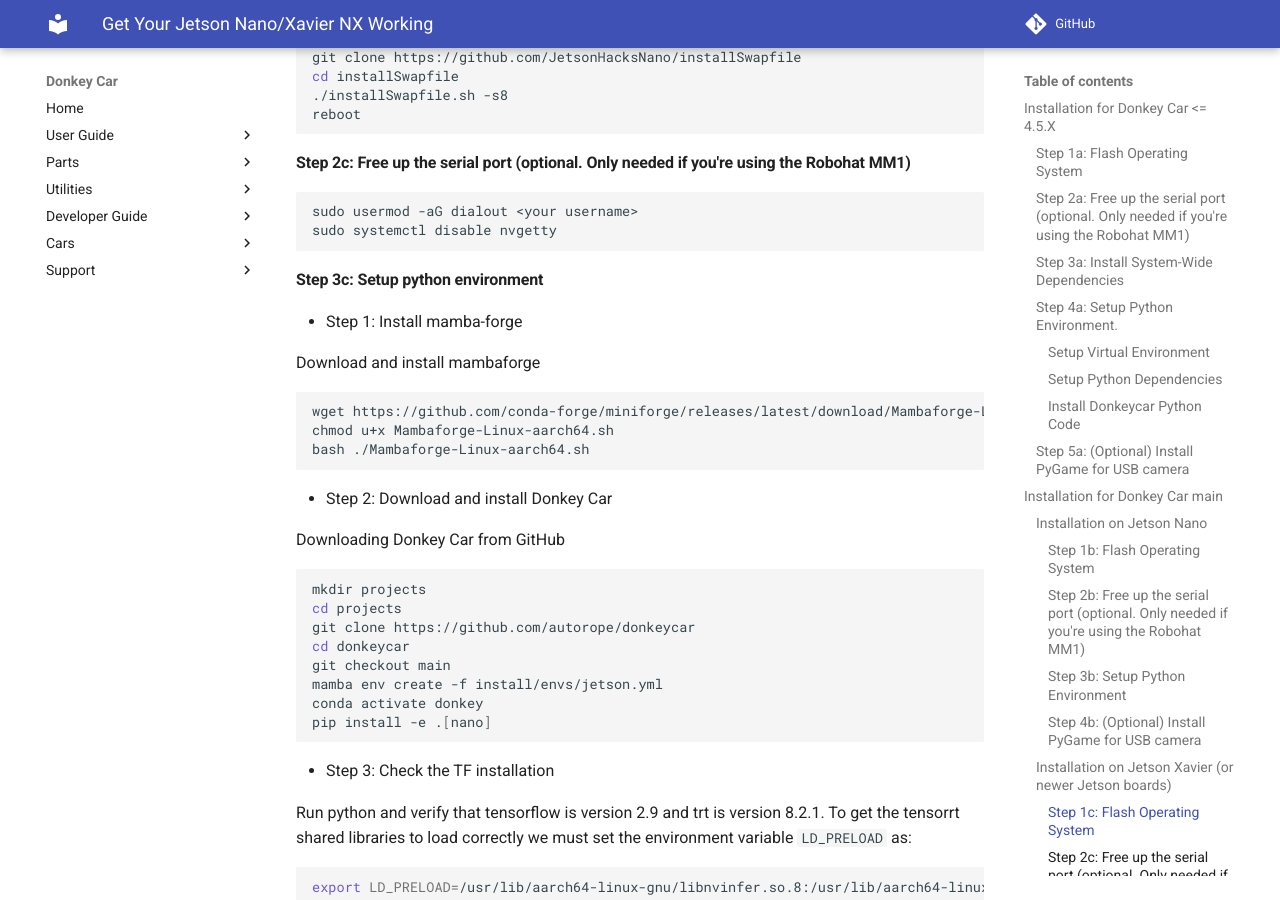
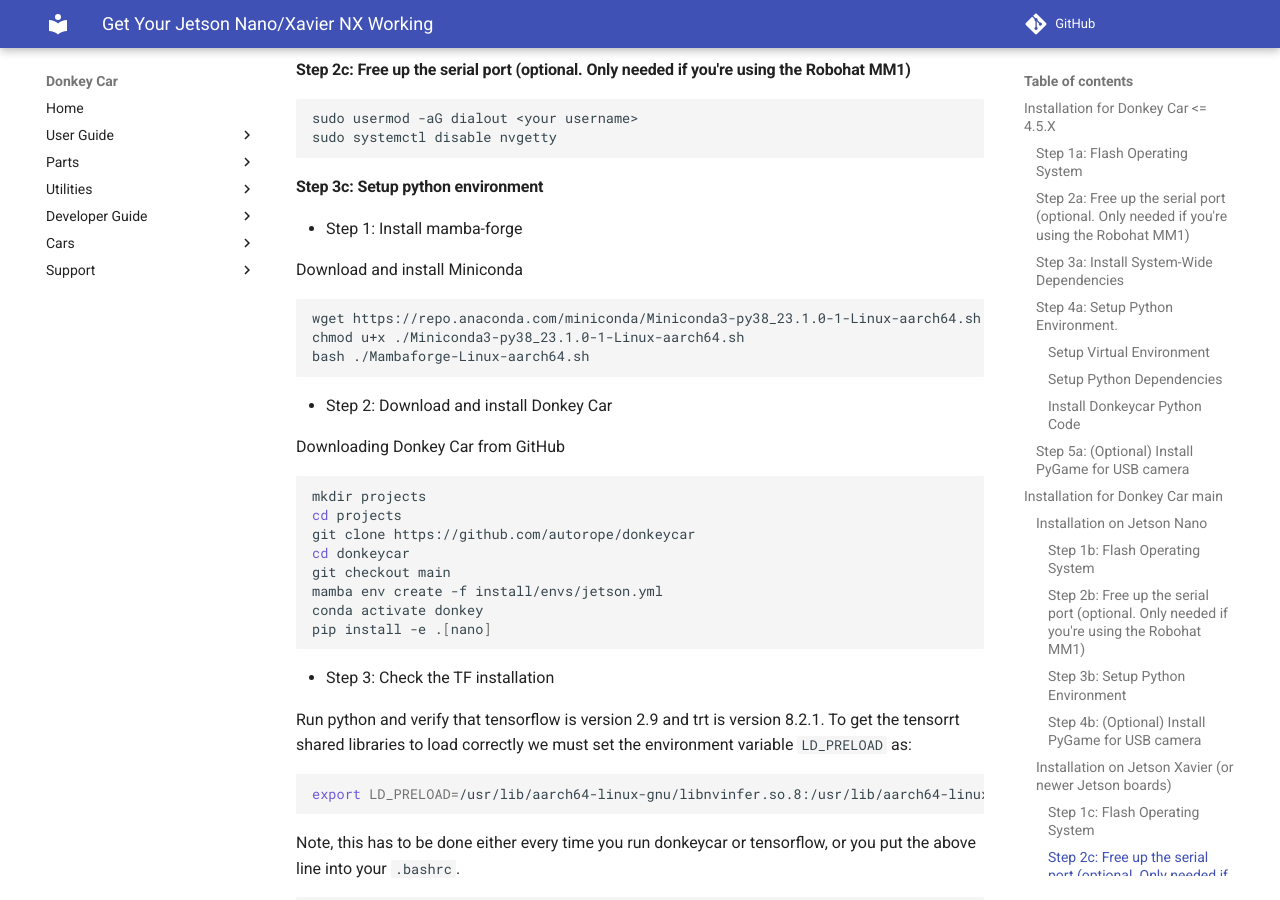
Before and after one commit to autorope/donkeydocs, an MkDocs documentation site: the page built from docs/guide/robot_sbc/setup_jetson_nano.md, in a window 1280 px wide and 900 px high, scrolled down 7895 px. Built offline with MkDocs 1.6.1 and Material for MkDocs 9.7.7, drawn with Linux system fonts in a browser that asks for light colours; comment, search, counter and statistics services are not loaded; part of the change alters nothing that is shown; some of the changed text lies outside the part shown.

Commit message:
Update jetson doc * Replace mermaid graph w/ table

````diff
--- a/docs/guide/robot_sbc/setup_jetson_nano.md
+++ b/docs/guide/robot_sbc/setup_jetson_nano.md
@@ -24,17 +24,14 @@ microSD card with U3 speed, like for example
 [this SanDisk SD Card.](https://www.amazon.com/SanDisk-128GB-Extreme-microSD-Adapter/dp/B07FCMKK5X/ref=sr_1_4?crid=1J19V1ZZ4EVQ5&keywords=SanDisk+128GB+Extreme+microSDXC+UHS-I&qid=1676908353&sprefix=sandisk+128gb+extreme+microsdxc+uhs-i%2Caps%2C121&sr=8-4)
 
 
-Here is a simple chart:
+These are the supported versions:
 
-``` mermaid
-graph TD;
-    A[Donkey Version]-->B[<= 4.5.X];
-    A[Donkey Version]-->C[>= 5.X, i.e. main]
-    B-->D[<b>Jetson Nano</b> <br> Jetpack 4.5.2 <br> Python 3.6 <br> Tensorflow 2.3.1];
-    B-->E[<b>Jetson Xavier</b> <br> Not supported];
-    C-->F[<b>Jetson Nano</b> <br> Jetpack 4.6.2 <br> Python 3.9 <br> Tensorflow 2.9]
-    C-->G[<b>Jetson Xavier</b> <br> Jetpack 5.0.2 <br> Python 3.8 <br> Tensorflow 2.9]
-```
+| Jetson      | Jetpack | Python | Donkey   | Tensorflow |
+|-------------|---------|--------|----------|------------|
+| Nano        | 4.5.2   | 3.6    | <= 4.5.X | 2.3.1      |
+| Nano        | 4.6.2   | 3.9    | >= 5.X   | 2.9        |
+| Xavier/Orin | 4.6.2   | 3.8    | >= 5.X   | 2.9        |
+
 
 Then [Create your Donkeycar Application](/guide/create_application/)
 
@@ -423,11 +420,11 @@ sudo systemctl disable nvgetty
 
 * Step 1: Install mamba-forge
 
-Download and install mambaforge
+Download and install Miniconda
 
 ```bash
-wget https://github.com/conda-forge/miniforge/releases/latest/download/Mambaforge-Linux-aarch64.sh
-chmod u+x Mambaforge-Linux-aarch64.sh
+wget https://repo.anaconda.com/miniconda/Miniconda3-py38_23.1.0-1-Linux-aarch64.sh
+chmod u+x ./Miniconda3-py38_23.1.0-1-Linux-aarch64.sh
 bash ./Mambaforge-Linux-aarch64.sh
 ```
 
````
